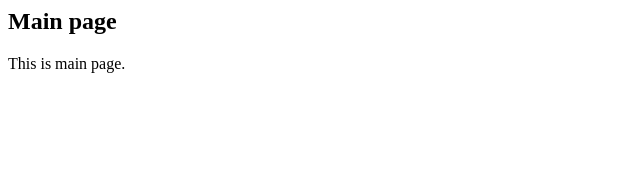
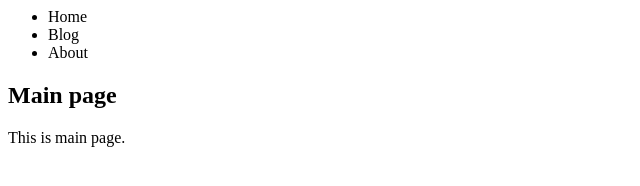
Before and after one commit to jyj1111/branch-practice, a plain HTML site: page index.html in a window 1280 px wide. Shown: the whole page, without its empty margins (0-640 px from the left). Drawn offline with Linux system fonts and the light colour scheme.

Commit message:
feat: Add Main Navigation
Menus
- Home
- Blog
- About

```diff
--- a/index.html
+++ b/index.html
@@ -7,6 +7,15 @@
     <meta name="title" content="Branch practice">
   </head>
   <body>
+     <header>
+       <nav>
+	 <ul>
+           <li>Home</li>
+	   <li>Blog</li>
+	   <li>About</li>
+	 </ul>
+     </header>
+
      <main class="main-wrapper">
        <article>
          <h1>Main page</h1>
```
